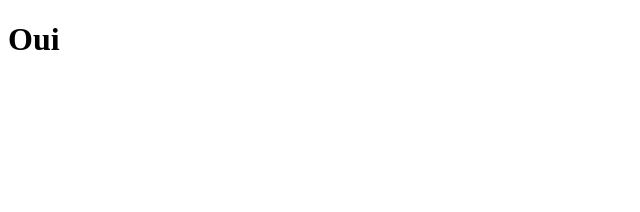
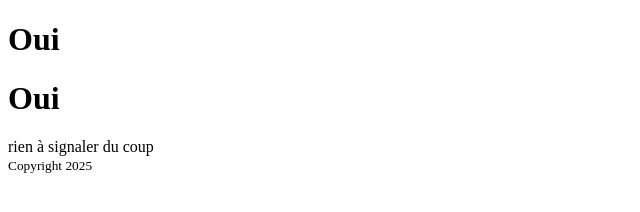
Before and after one commit to Jackadiavaitdit/Allez2, a plain HTML site: page index.html in a window 1280 px wide. Shown: the whole page, without its empty margins (0-640 px from the left). Drawn offline with Linux system fonts and the light colour scheme.

Commit message:
Copyright add and text

```diff
--- a/index.html
+++ b/index.html
@@ -6,7 +6,12 @@
     <title>Document</title>
 </head>
 <body>
+    <header><h1>Oui</h1></header>
     <h1>Oui</h1>
+    <main>rien à signaler du coup</main>
+    <footer>
+        <small>Copyright 2025</small>
+    </footer>
 
 </body>
 </html>
```
